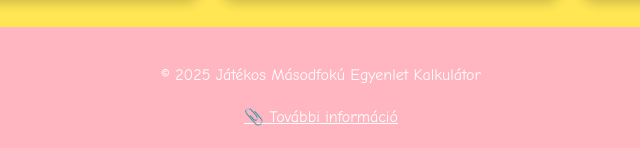
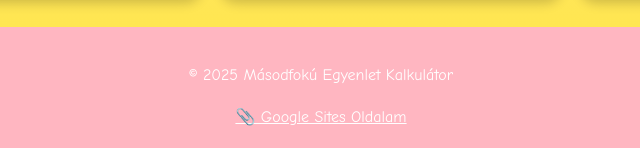
Before and after one commit to tothjazmin/matek, a plain HTML site: page index.html in a window 1280 px wide. Shown: the part 686-834 px from the top of the page, 319-959 px from the left. Drawn offline with nearby package versions, Linux system fonts and the light colour scheme.

Commit message:
Update index.html

```diff
--- a/index.html
+++ b/index.html
@@ -267,11 +267,10 @@
         </section>
     </main>
     <footer>
-        <p>&copy; 2025 Játékos Másodfokú Egyenlet Kalkulátor</p>
-        <a href="https://sites.google.com/view/ita-tjm10b/f%C5%91oldal" target="_blank" style="color: white;">📎 További információ</a>
+        <p>&copy; 2025 Másodfokú Egyenlet Kalkulátor</p>
+        <a href="https://sites.google.com/view/ita-tjm10b/f%C5%91oldal" target="_blank" style="color: white;">📎 Google Sites Oldalam</a>
     </footer>
 
-    <!-- Buborékok animáció -->
     <div class="bubble"></div>
     <div class="bubble"></div>
     <div class="bubble"></div>
@@ -321,7 +320,7 @@
                     resultDiv.innerHTML = `Két valós megoldás van: x<sub>1</sub> = ${x1.toFixed(2)}, x<sub>2</sub> = ${x2.toFixed(2)}`;
                 }
 
-                // Grafikon frissítése
+
                 const ctx = document.getElementById('parabolaChart').getContext('2d');
                 const dataPoints = [];
                 for (let x = -10; x <= 10; x += 0.1) {
@@ -354,7 +353,7 @@
                     }
                 });
 
-                // Konfetti
+
                 confetti();
             }
         }
```
